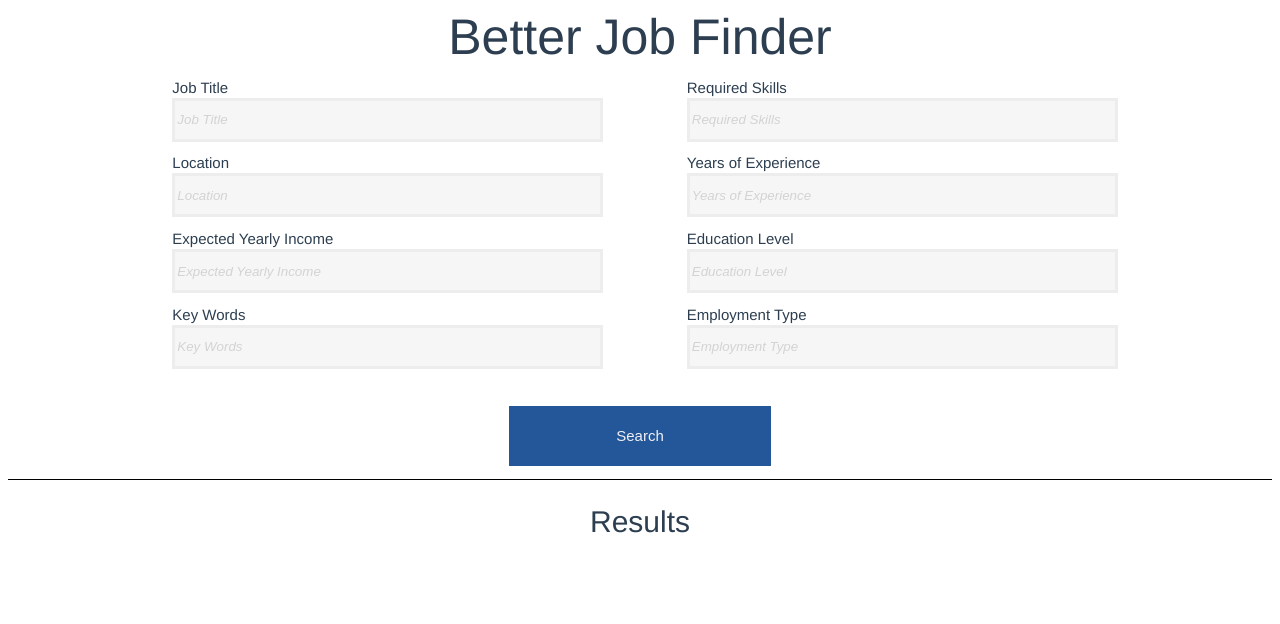
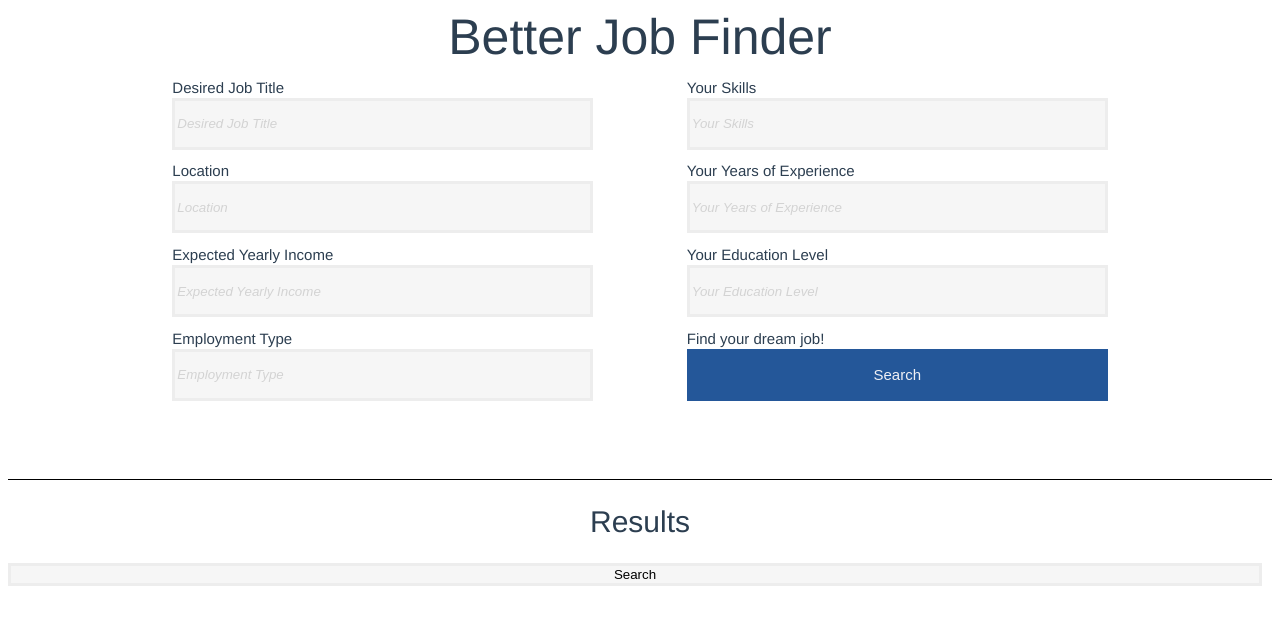
Before and after one commit to nadavskloot/better_job_finder, a Vue app in the folder frontend/: page / in a window 1280 px wide. Shown: the top 624 px of the page. Built offline with nearby package versions, Linux system fonts and the light colour scheme.

Commit message:
Modified input fields, added mock database data

```diff
--- a/frontend/src/App.vue
+++ b/frontend/src/App.vue
@@ -28,7 +28,6 @@ export default {
   -moz-osx-font-smoothing: grayscale;
   text-align: center;
   color: #2c3e50;
-  /* margin-top: 60px; */
   margin: 0px;
 }
 
--- a/frontend/src/components/JobResults.vue
+++ b/frontend/src/components/JobResults.vue
@@ -1,15 +1,36 @@
 <template>
-    <div id="job_results">
+    <div id="job_results_section">
         <h2 id="results_title">Results</h2>
+        <input @click="getSearchResults" type="button" value="Search">
+        <ul>
+            <li v-for="job in jobs_data" :key="job.id">
+                {{job.job_title}} {{job.employer}} {{job.location}} {{job.salary}} {{job.job_post_link}}
+            </li>
+        </ul>
     </div>
 </template>
 
 <script>
+    import axios from 'axios'
 
+    export default {
+        data() {
+            return {
+                jobs_data: [],
+            }
+        },
+        methods: {
+            getSearchResults() {
+                const path = 'http://127.0.0.1:5000/getSearchResults'
+                axios.get(path).then(response => (this.jobs_data = response.data)).catch(err => {console.log(err)})
+                console.log(this.jobs_data)
+            }
+        }
+    }
 </script>
 
 <style>
-#job_results {
+#job_results_section {
     border-top: 1px;
     border-bottom: 0px;
     border-left: 0px;
--- a/frontend/src/components/SearchEngine.vue
+++ b/frontend/src/components/SearchEngine.vue
@@ -2,32 +2,31 @@
     <div id="search_div">
         <form id="search_container">
             <div id="left">
-                <label class="box1">Job Title</label>
-                <input class="box1" v-model="search_data.job_title" type="text" placeholder="Job Title">
+                <label>Desired Job Title</label>
+                <input v-model="search_data.job_title" type="text" placeholder="Desired Job Title">
 
-                <label class="box2">Location</label>
-                <input class="box2" v-model="search_data.location" type="text" placeholder="Location">
+                <label>Location</label>
+                <input v-model="search_data.location" type="text" placeholder="Location">
 
-                <label class="box3">Expected Yearly Income</label>
-                <input class="box3" v-model="search_data.income" type="text" placeholder="Expected Yearly Income">
+                <label>Expected Yearly Income</label>
+                <input v-model="search_data.income" type="text" placeholder="Expected Yearly Income">
 
-                <label class="box4">Key Words</label>
-                <input class="box4" v-model="search_data.key_words" type="text" placeholder="Key Words">
+                <label>Employment Type</label>
+                <input v-model="search_data.job_type" type="text" placeholder="Employment Type">
             </div>
             <div id="right">
-                <label class="box5">Required Skills</label>
-                <input class="box5" v-model="search_data.required_skills" type="text" placeholder="Required Skills">
+                <label>Your Skills</label>
+                <input v-model="search_data.required_skills" type="text" placeholder="Your Skills">
 
-                <label class="box6">Years of Experience</label>
-                <input class="box6" v-model="search_data.experience" type="text" placeholder="Years of Experience">
+                <label>Your Years of Experience</label>
+                <input v-model="search_data.experience" type="text" placeholder="Your Years of Experience">
 
-                <label class="box7">Education Level</label>
-                <input class="box7" v-model="search_data.education" type="text" placeholder="Education Level">
+                <label>Your Education Level</label>
+                <input v-model="search_data.education" type="text" placeholder="Your Education Level">
 
-                <label class="box8">Employment Type</label>
-                <input class="box8" v-model="search_data.job_type" type="text" placeholder="Employment Type">
+                <label>Find your dream job!</label>
+                <input id="search_button" @click="search" type="button" value="Search">
             </div>
-            <input id="search_button" @click="search" type="button" value="Search">
         </form>
     </div>
 </template>
@@ -52,7 +51,7 @@
         },
         methods: {
             search() {
-                const path = 'http://127.0.0.1:5000/search'
+                const path = 'http://127.0.0.1:5000/getSearchResults'
                 axios.post(path, {
                     job_title: this.search_data.job_title,
                     location: this.search_data.location,
@@ -109,8 +108,9 @@ label {
 }
 
 input {
-    width: 100%;
-    height: 12%;
+    float: left;
+    width: calc(100% - 10px);
+    height: 11%;
     background-color: #f6f6f6;
     border: #ededed;
     border-width: 3px;
@@ -120,8 +120,8 @@ input {
 #search_button {
     background-color: #245799;
     color: #f0f0f5;
-    width: 28%;
-    height: 60%;
+    width: 100%;
+    height: 13%;
     border-style: none;
     grid-column: 1/3;
     grid-row: 2;
```
Also changed, not shown: 2 other files (tests, documents, lock files or other folders).
